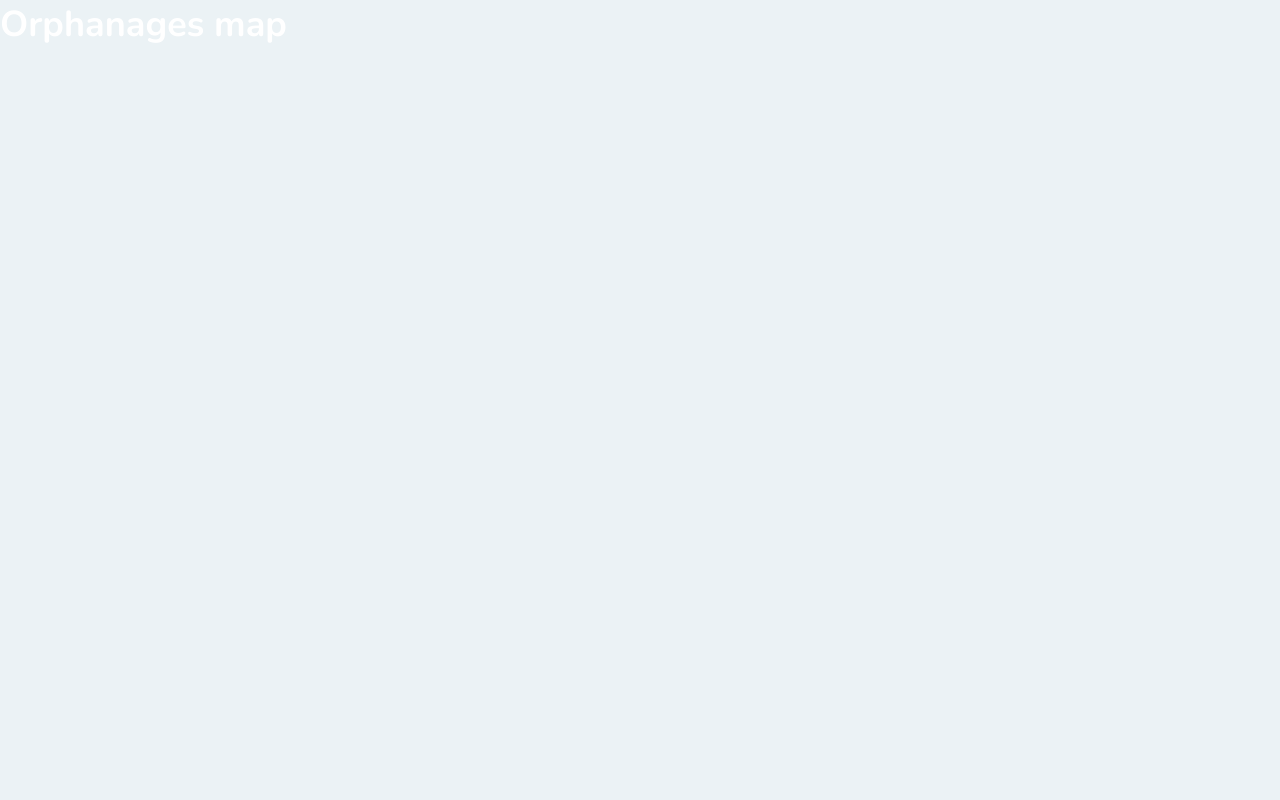
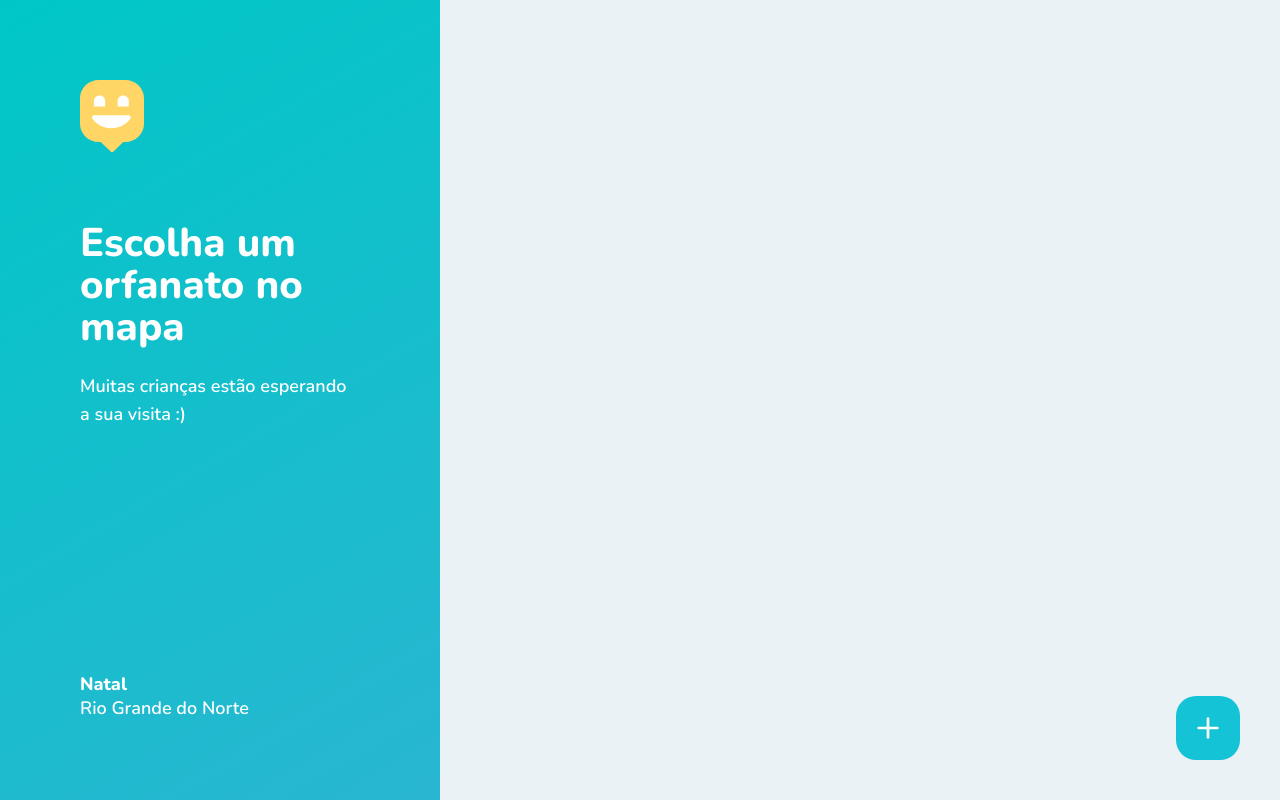
Before and after one commit to JoaoVSouto/happy, a React (Create React App) app in the folder frontend/: page /app in a window 1280 px wide. Built offline with nearby package versions, Linux system fonts and the light colour scheme; the HTML template or start-up script is replaced by a standard one.

Commit message:
[FRONTEND] Styles OrphanagesMap's aside and add link

```diff
--- a/frontend/src/pages/OrphanagesMap.tsx
+++ b/frontend/src/pages/OrphanagesMap.tsx
@@ -1,7 +1,35 @@
 import React from 'react';
+import { Link } from 'react-router-dom';
+import { FiPlus } from 'react-icons/fi';
+
+import '../styles/pages/orphanages-map.scss';
+
+import mapMarkerImg from '../assets/images/map-marker.svg';
 
 const OrphanagesMap: React.FC = () => {
-  return <h1>Orphanages map</h1>;
+  return (
+    <div id="page-map">
+      <aside>
+        <header>
+          <img src={mapMarkerImg} alt="Happy" />
+
+          <h2>Escolha um orfanato no mapa</h2>
+          <p>Muitas crianças estão esperando a sua visita &#58;&#41;</p>
+        </header>
+
+        <footer>
+          <strong>Natal</strong>
+          <span>Rio Grande do Norte</span>
+        </footer>
+      </aside>
+
+      <div></div>
+
+      <Link to="/" className="create-orphanage">
+        <FiPlus size={32} color="#fff" />
+      </Link>
+    </div>
+  );
 };
 
 export default OrphanagesMap;
--- /dev/null
+++ b/frontend/src/styles/pages/orphanages-map.scss
@@ -0,0 +1,62 @@
+#page-map {
+  width: 100vw;
+  height: 100vh;
+
+  position: relative;
+  display: flex;
+
+  aside {
+    width: 440px;
+    background: linear-gradient(329.54deg, #29b6d1 0%, #00c7c7 100%);
+    padding: 80px;
+
+    display: flex;
+    flex-direction: column;
+    justify-content: space-between;
+
+    h2 {
+      font-size: 40px;
+      font-weight: 800;
+      line-height: 42px;
+      margin-top: 64px;
+    }
+
+    p {
+      line-height: 28px;
+      margin-top: 24px;
+    }
+
+    footer {
+      display: flex;
+      flex-direction: column;
+
+      line-height: 24px;
+
+      strong {
+        font-weight: 800;
+      }
+    }
+  }
+
+  .create-orphanage {
+    position: absolute;
+    right: 40px;
+    bottom: 40px;
+
+    width: 64px;
+    height: 64px;
+    background-color: #15c3d6;
+    border-radius: 20px;
+
+    display: flex;
+    justify-content: center;
+    align-items: center;
+
+    transition: background-color 0.3s;
+
+    &:hover,
+    &:focus {
+      background-color: #17d6eb;
+    }
+  }
+}
```
